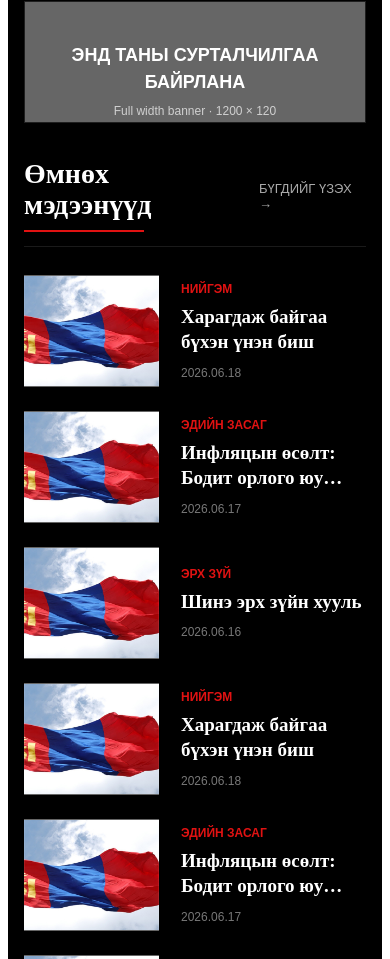
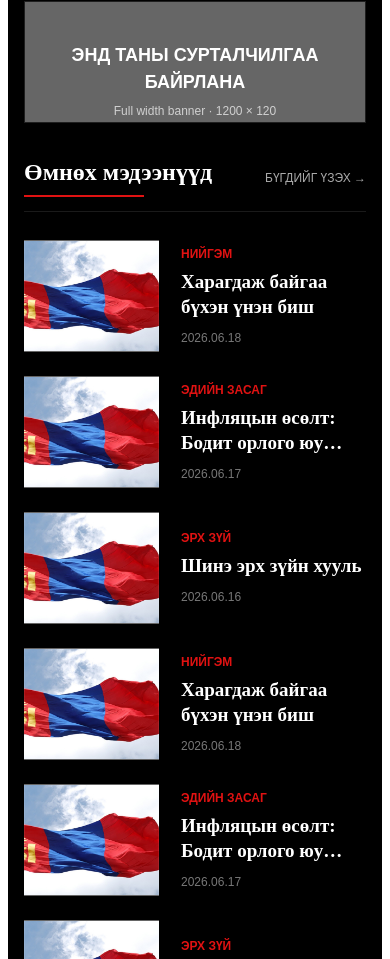
Before and after one commit to toogeemunkhtogtokh-ai/Anzaar-mn, a Next.js app: page / in a window 390 px wide. Shown: the part 2139-3098 px from the top of the page. Built offline with nearby package versions, Linux system fonts and the light colour scheme.

Commit message:
Update page.js

```diff
--- a/app/page.js
+++ b/app/page.js
@@ -752,7 +752,7 @@ minWidth: isMobile ? "0" : 420,
     display: "flex",
     alignItems: "center",
     justifyContent: "space-between",
-    gap: 20,
+    gap: isMobile ? 12 : 20,
     marginBottom: 28,
     borderBottom: "1px solid rgba(255,255,255,.1)",
     paddingBottom: 14,
@@ -761,10 +761,11 @@ minWidth: isMobile ? "0" : 420,
   <div>
     <h2
   style={{
-        fontSize: 28,
+    fontSize: isMobile ? 24 : 28,
     margin: 0,
     fontFamily: "'Times New Roman', serif",
     lineHeight: 1.1,
+    whiteSpace: "nowrap",
   }}
 >
   Өмнөх мэдээнүүд
@@ -785,9 +786,10 @@ minWidth: isMobile ? "0" : 420,
   style={{
     color: "#aaa",
     textDecoration: "none",
-      fontSize: 13,
+    fontSize: isMobile ? 12 : 13,
     fontFamily: "Arial",
     textTransform: "uppercase",
+    whiteSpace: "nowrap",
   }}
 >
   Бүгдийг үзэх →
```
Lines whose indentation alone changed are shown as unchanged.
